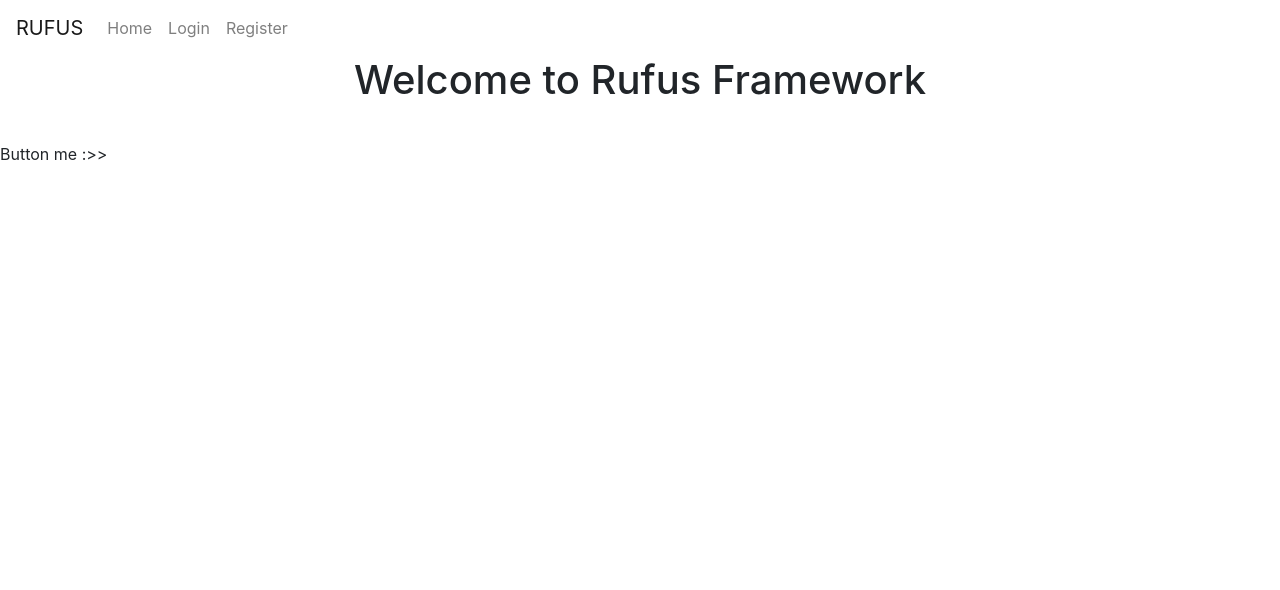
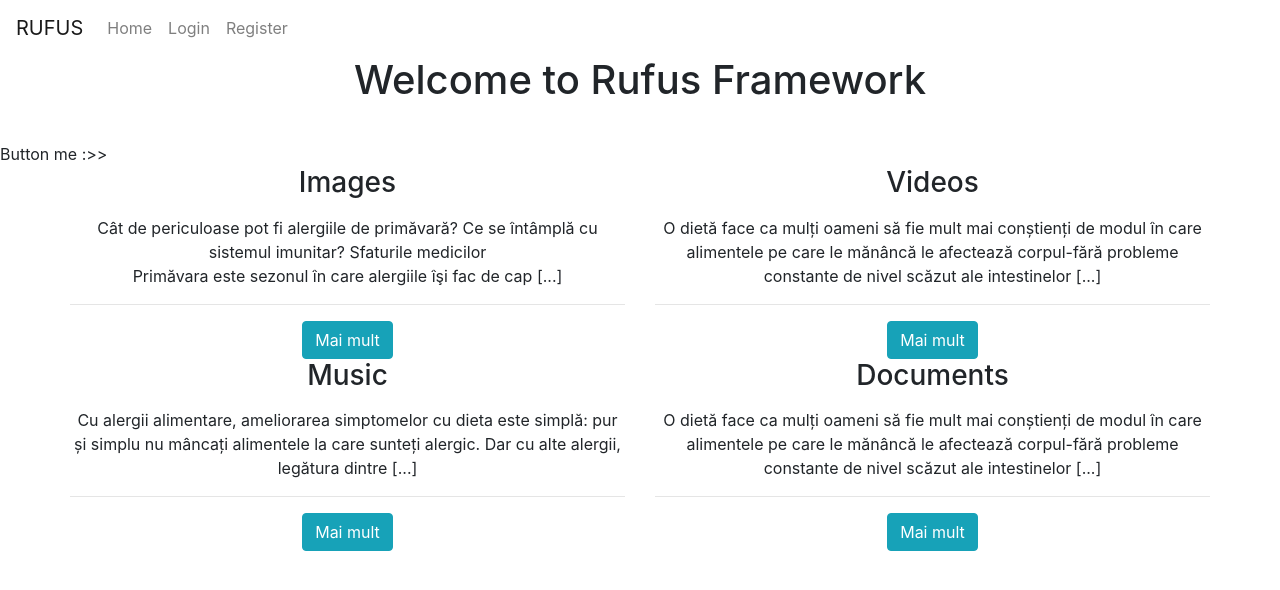
Before and after one commit to gotursix/framework, a PHP site: page / in a window 1280 px wide. Shown: the top 590 px of the page. Run offline with PHP 8.4, Linux system fonts and the light colour scheme; some libraries are stand-ins or nearby versions.

Commit message:
o parte infima
icon+ref si shadow

```diff
--- a/app/views/home/index.php
+++ b/app/views/home/index.php
@@ -3,6 +3,70 @@
 <?php $this->start('body'); ?>
 <h1 class="text-center red">Welcome to Rufus Framework</h1>
 <div onclick="ajaxTest();">Button me :>></div>
+
+<div class="container center">
+<div class="row">
+<div class=" col-sm-*">
+<div class="row">
+
+<div class="col">
+<div class="thumbnail">
+<div class="caption">
+<h3>Images</h3>
+<p></p><p>Cât de periculoase pot fi alergiile de primăvară? Ce se întâmplă cu sistemul imunitar? Sfaturile medicilor<br>
+ Primăvara este sezonul în care alergiile îşi fac de cap&nbsp;[...]</p>
+<p></p>
+<hr>
+<div class="center">
+<a href="reportaje/stire.php?title=Cât de periculoase pot fi alergiile de primăvară?&amp;date=2018-05-30 13:13:13&amp;hmm=1" class="btn btn-info" role="button"> Mai mult</a>
+</div>
+</div>
+</div>
+</div>
+
+<div class="col">
+<div class="thumbnail" style="border-style">
+             <div class="caption">
+             <h3>Videos</h3>
+            <p></p><p> O dietă face ca mulți oameni să fie mult mai conștienți de modul în care alimentele pe care le mănâncă le afectează corpul-fără probleme constante de nivel scăzut ale intestinelor [...]</p><p></p>
+            <hr>
+<div class="center">
+<a href="reportaje/stire.php?title=Un ghid pentru alergii, intoleranțe și toxine.&amp;date=2018-05-16 05:36:18&amp;hmm=2" class="btn btn-info" role="button"> Mai mult</a>
+</div>
+</div>
+</div>
+</div>
+</div>
+<div class="row">
+ <div class="col">
+<div class="thumbnail">
+             <div class="caption">
+             <h3>Music</h3>
+            <p></p><p>Cu alergii alimentare, ameliorarea simptomelor cu dieta este simplă: pur   și simplu nu mâncați alimentele la care sunteți alergic. Dar cu alte   alergii, legătura dintre [...]</p>
+<p></p>
+            <hr>
+<div class="center">
+<a href="reportaje/stire.php?title=&lt;h3&gt;Cu alergii alimentare, ameliorarea simptomelor &lt;/h3&gt;&amp;date=2018-05-09 06:33:13&amp;hmm=3" class="btn btn-info" role="button"> Mai mult</a>
+</div>
+</div>
+</div>
+</div>
+<div class="col">
+<div class="thumbnail" style="border-style">
+             <div class="caption">
+             <h3>Documents</h3>
+            <p></p><p> O dietă face ca mulți oameni să fie mult mai conștienți de modul în care alimentele pe care le mănâncă le afectează corpul-fără probleme constante de nivel scăzut ale intestinelor [...]</p><p></p>
+            <hr>
+<div class="center">
+<a href="reportaje/stire.php?title=Un ghid pentru alergii, intoleranțe și toxine.&amp;date=2018-05-16 05:36:18&amp;hmm=2" class="btn btn-info" role="button"> Mai mult</a>
+</div>
+</div>
+</div>
+</div>
+</div>
+</div>
+</div>
+</div>
 
 <script>
     function ajaxTest(){
```
